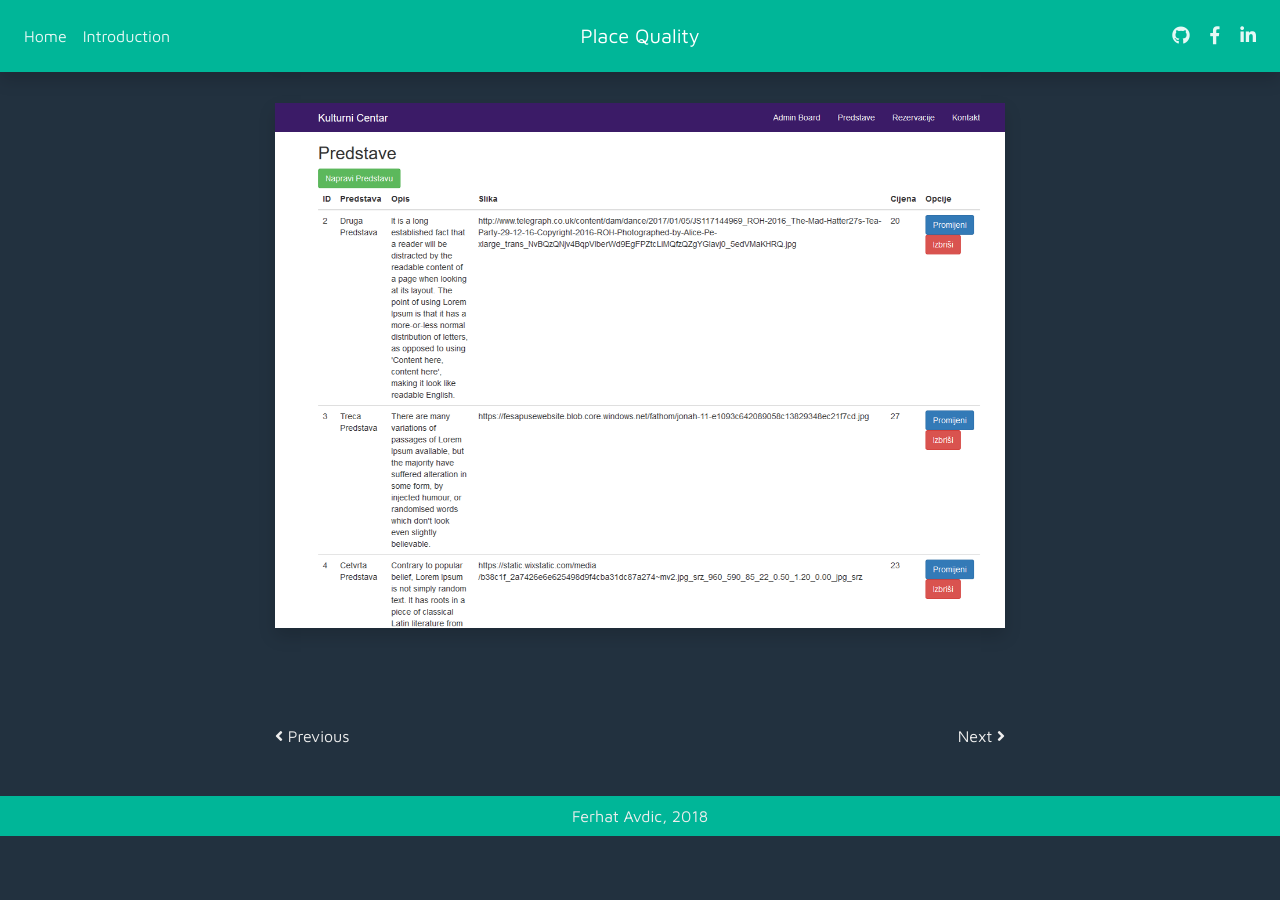
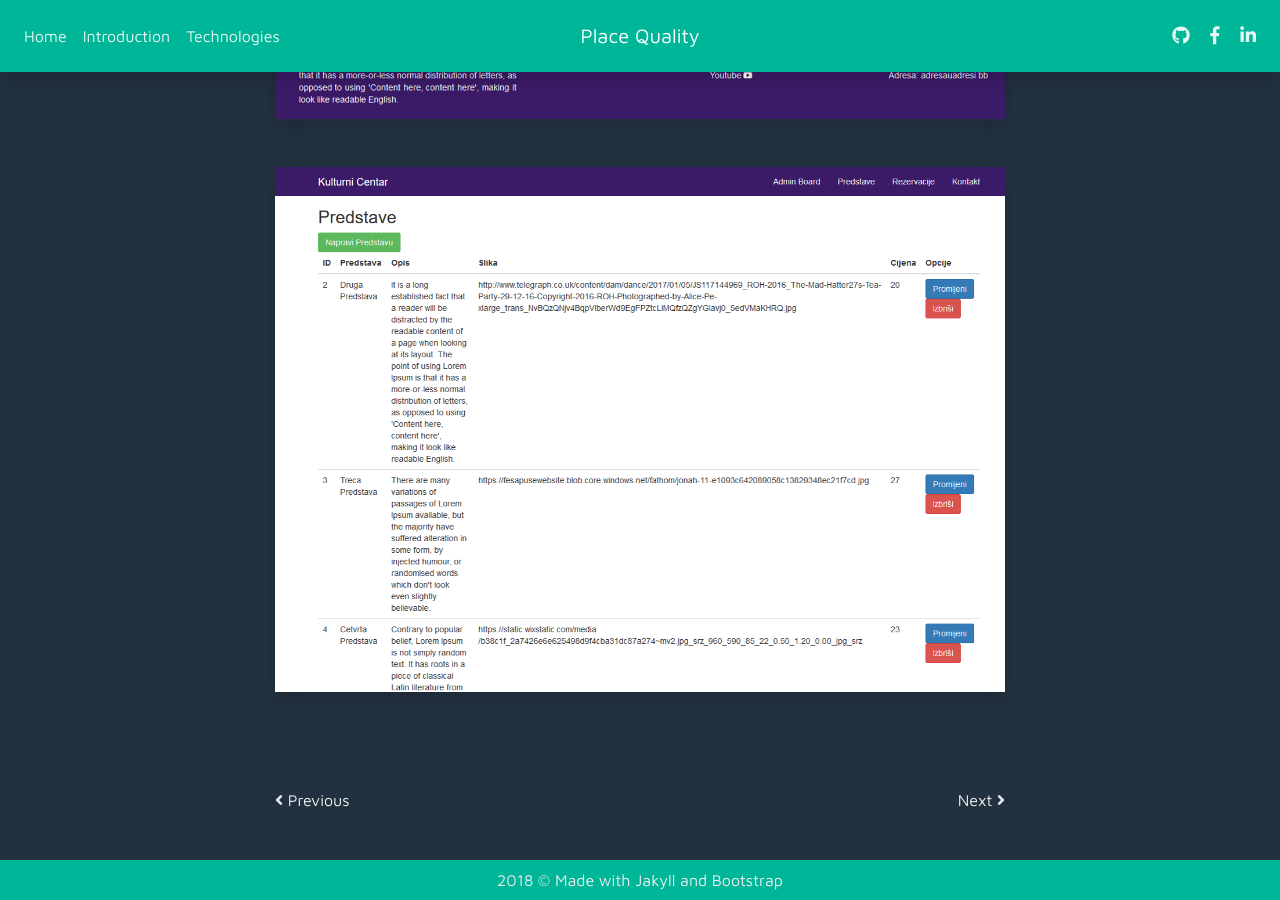
Before and after one commit to FerhatAvdic/ferhatavdic.github.io, a Jekyll site: the page built from portfolio-items/kulturni-centar.md, in a window 1280 px wide and 900 px high, scrolled down 1983 px. Built offline with Jekyll 4.4.1, drawn with Linux system fonts in a browser that asks for light colours; nearby versions of some CDN libraries; some web fonts are replaced; comment, search, counter and statistics services are not loaded; before the commit the page ends 2819 px from its top, so only the background shows below that.

Commit message:
footer update

```diff
--- a/_layouts/default.html
+++ b/_layouts/default.html
@@ -70,7 +70,7 @@
     {{content}}
   </main>
   <footer class="bg-primary text-light p-2 text-center">
-    Ferhat Avdic, 2018
+    2018 &copy; Made with Jakyll and Bootstrap
   </footer>
 
 
--- a/portfolio-items/kulturni-centar.md
+++ b/portfolio-items/kulturni-centar.md
@@ -8,14 +8,22 @@
       url: "/"
     -
       text: "Introduction"
-      url: "#introduction"
+      url: "#top"
+    -
+      text: "Technologies"
+      url: "#technologies"
   next: "/portfolio-items/treehouse-bosnia.html"
   prev: "/portfolio-items/ars-vivendi.html"
 ---
 <div id="introduction" class="anchor"></div>
+
 # Kulturni Centar
 
 A university project where we were to use a PHP framework to build a basic crud app. This is rather a web app mock. I've chosen Code Igniter for the sake of simplicity. You can create shows, reserve places, and contact the place. It is all done in a crud fashion just to check out this framework and how it works.
+
+<img src="../images/kulturni-centar/kc-landing.png" class="img-fluid shadow mt-5 mb-5">
+
+<div id="technologies" class="anchor"></div>
 
 # Code Igniter
 
@@ -23,6 +31,5 @@ The coding pattern is strictly **MVC** which makes you to write cleaner code. I
 
 ##  <i class="devicon-codeigniter-plain-wordmark"></i>
 
-<img src="../images/kulturni-centar/kc-landing.png" class="img-fluid shadow mt-5">
 <img src="../images/kulturni-centar/kc-reservation.png" class="img-fluid shadow mt-5">
 <img src="../images/kulturni-centar/kc-crud.png" class="img-fluid shadow mt-5 mb-5">
```
